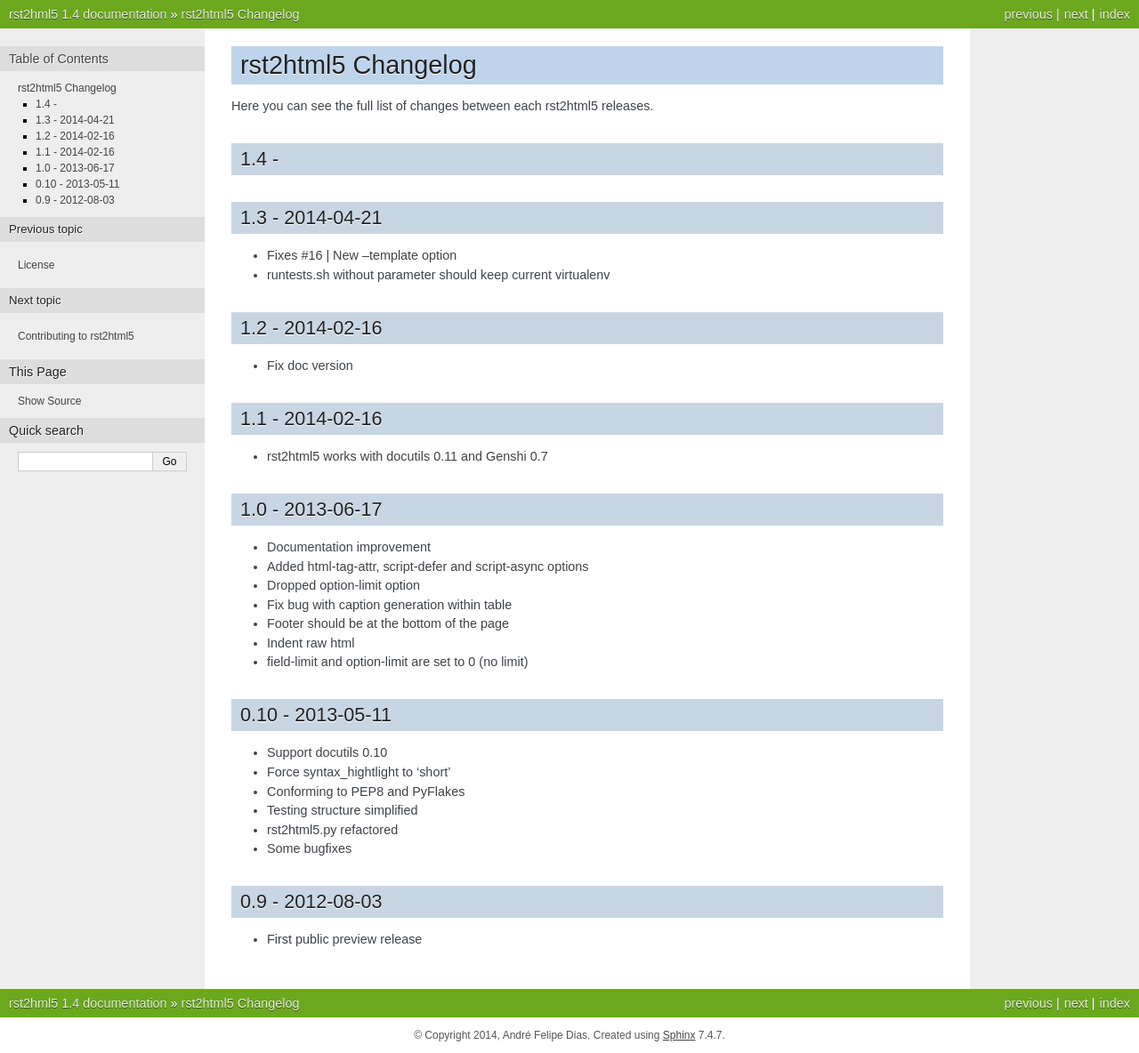
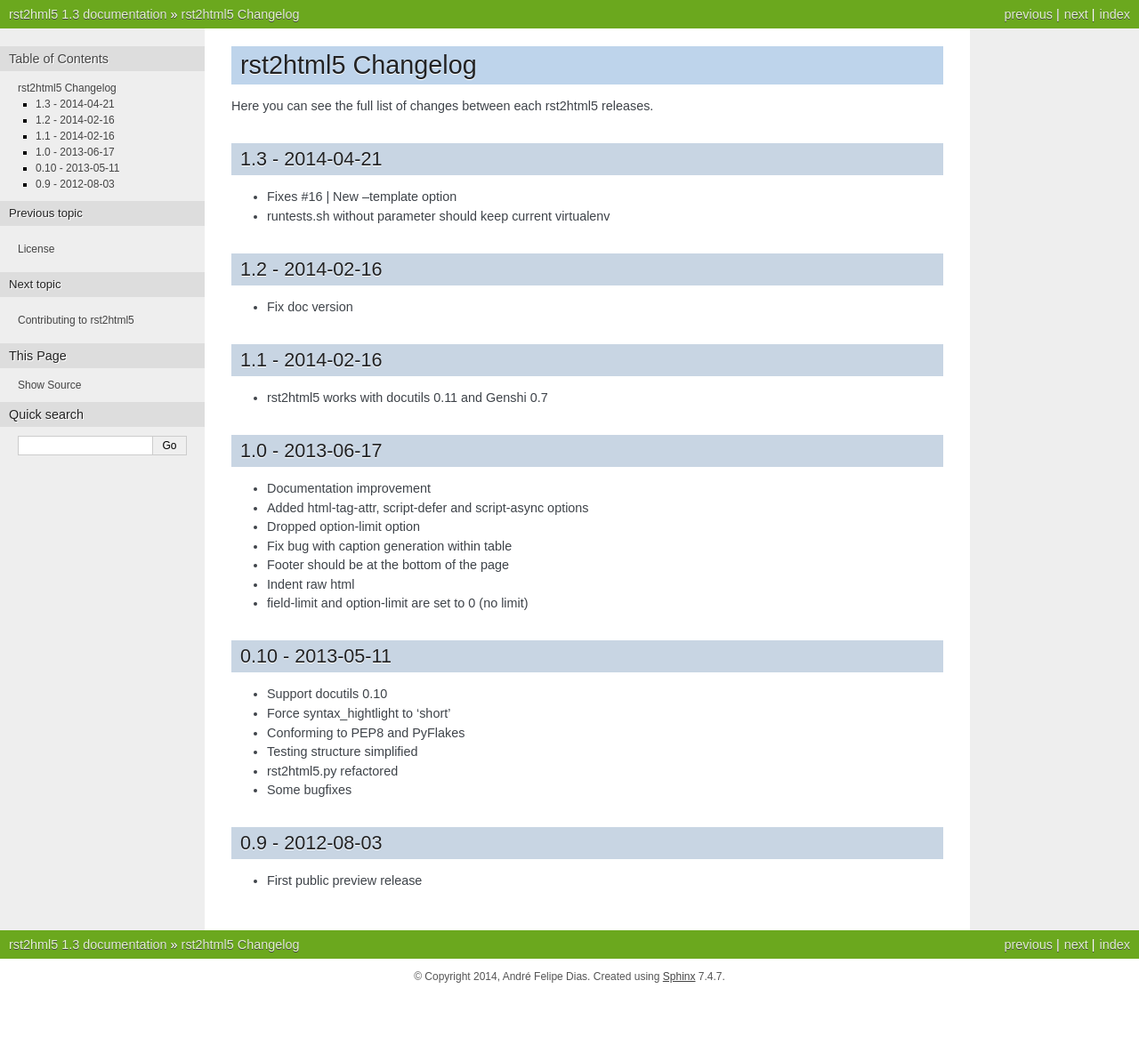
Before and after one commit to andredias/rst2html5, a Sphinx documentation site: the page built from doc/changelog.rst, in a window 1280 px wide. Shown: the whole page at 89% size. Built offline with Sphinx 7.4.7, drawn with Linux system fonts in a browser that asks for light colours; after the commit the page ends 1118 px from its top, so only the background shows below that.

Commit message:
versão de volta na 1.3

```diff
--- a/doc/changelog.rst
+++ b/doc/changelog.rst
@@ -3,10 +3,6 @@
 ===================
 
 Here you can see the full list of changes between each rst2html5 releases.
-
-
-1.4 -
-================
 
 
 1.3 - 2014-04-21
--- a/doc/conf.py
+++ b/doc/conf.py
@@ -49,9 +49,9 @@
 # built documents.
 #
 # The short X.Y version.
-version = '1.4'
+version = '1.3'
 # The full version, including alpha/beta/rc tags.
-release = '1.4'
+release = '1.3'
 
 # The language for content autogenerated by Sphinx. Refer to documentation
 # for a list of supported languages.
--- a/setup.py
+++ b/setup.py
@@ -13,7 +13,7 @@
 
 setup(
     name='rst2html5',
-    version='1.4',
+    version='1.3',
     author='André Felipe Dias',
     author_email='andref.dias@gmail.com',
     url='https://bitbucket.org/andre_felipe_dias/rst2html5',
```
Also changed, not shown: 1 other file.
